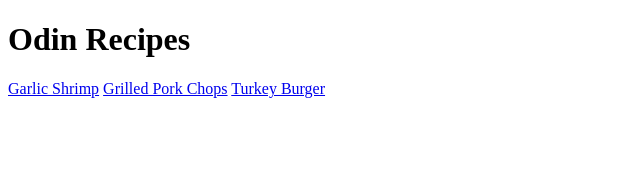
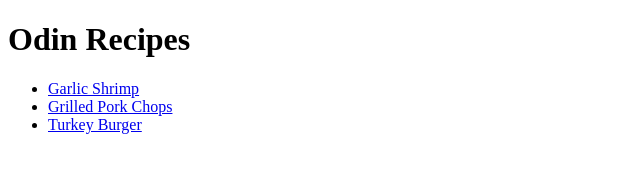
Before and after one commit to KEKEMIX/Odin-recipes, a plain HTML site: page index.html in a window 1280 px wide. Shown: the whole page, without its empty margins (0-640 px from the left). Drawn offline with Linux system fonts and the light colour scheme.

Commit message:
added list to links on file index
added list to create space on links to the recipes  pages

```diff
--- a/index.html
+++ b/index.html
@@ -6,11 +6,12 @@
     </head>
     <body>
         <h1>Odin Recipes</h1>
-        <a href="recipes/garlic-shrimp.html"> Garlic Shrimp</a>
+        <ul>
+        <li><a href="recipes/garlic-shrimp.html"> Garlic Shrimp</a></li>
 
-        <a href="recipes/grilled-pork-chops.html">Grilled Pork Chops</a>
+        <li><a href="recipes/grilled-pork-chops.html">Grilled Pork Chops</a></li>
 
-        <a href="recipes/turkey-burger.html">Turkey Burger</a>
-
+        <li><a href="recipes/turkey-burger.html">Turkey Burger</a></li>
+        </ul>
     </body>
 </html>
```
